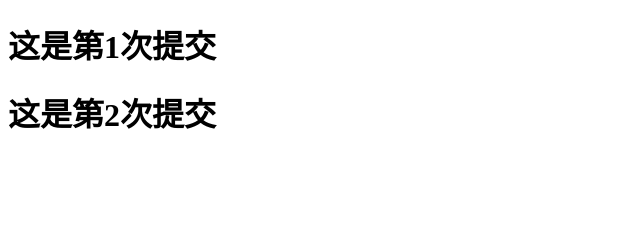
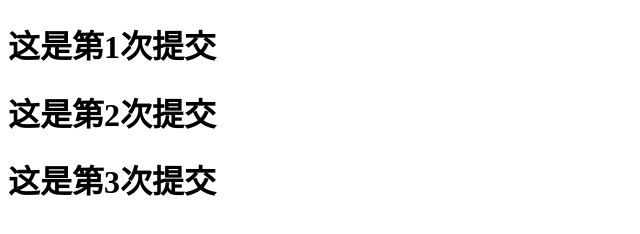
Before and after one commit to XXX51129/git-text, a plain HTML site: page index.html in a window 1280 px wide. Shown: the whole page, without its empty margins (0-640 px from the left). Drawn offline with Linux system fonts and the light colour scheme.

Commit message:
'这是第三次提交'

```diff
--- a/index.html
+++ b/index.html
@@ -9,5 +9,6 @@
 <body>
     <h1>这是第1次提交</h1>
     <h1>这是第2次提交</h1>
+    <h1>这是第3次提交</h1>
 </body>
 </html>
```
